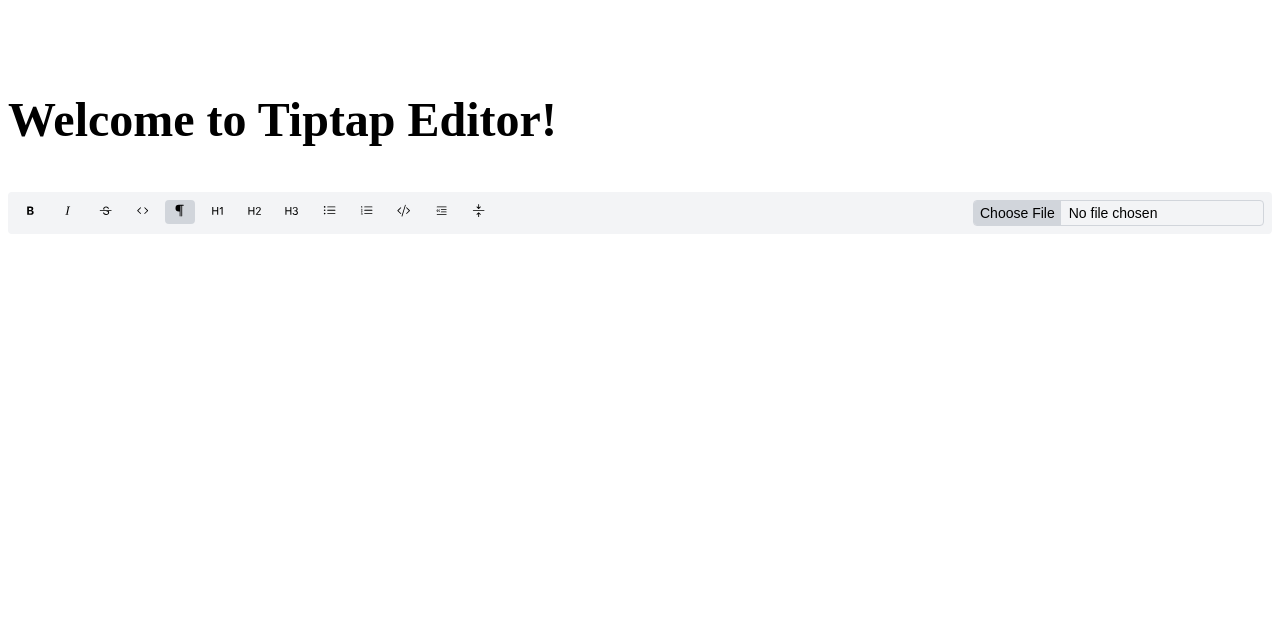
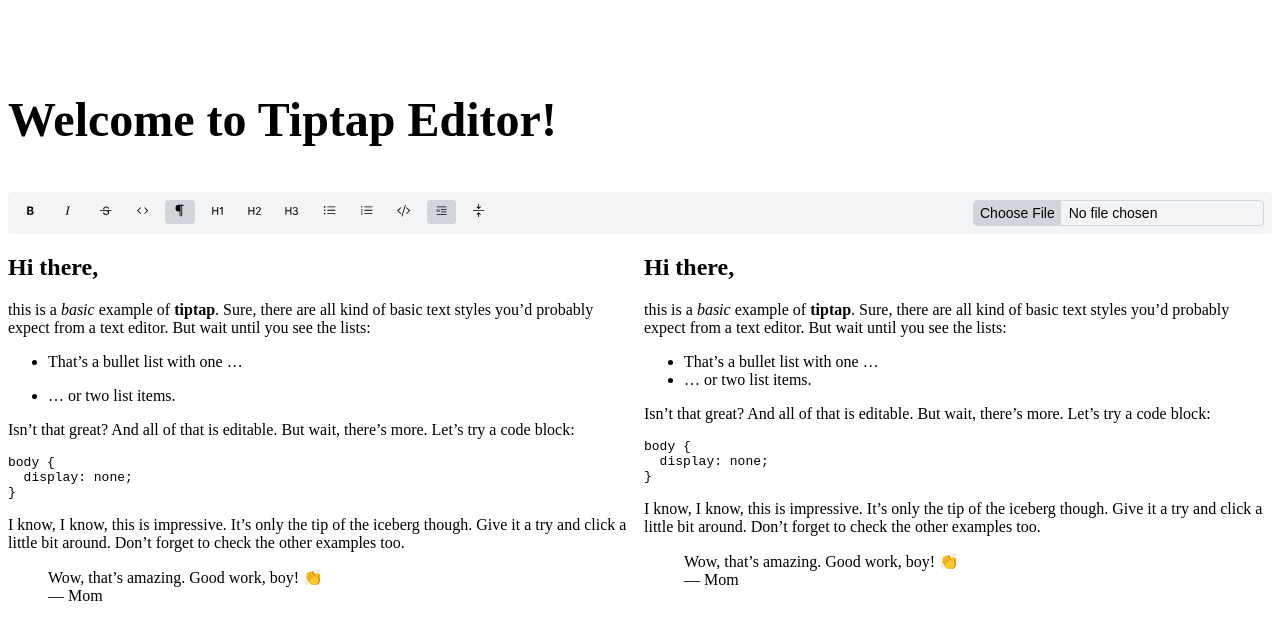
Before and after one commit to danjsillva/learning-tiptap-editor, a Next.js app: page / in a window 1280 px wide. Shown: the top 640 px of the page. Built offline with nearby package versions, Linux system fonts and the light colour scheme.

Commit message:
feat: added content preview

```diff
--- a/src/components/Editor.tsx
+++ b/src/components/Editor.tsx
@@ -52,17 +52,22 @@
     `;
 
 const Editor = () => {
-  const [fileContent, setFileContent] = useState<String>("");
+  const [fileContent, setFileContent] = useState<String>(exampleContent);
+  const [previewContent, setPreviewContent] = useState<String>(exampleContent);
 
   useEffect(() => {
     if (editor) {
       editor.commands.setContent(fileContent);
+      setPreviewContent(fileContent);
     }
   }, [fileContent]);
 
   const editor = useEditor({
     extensions: [StarterKit],
-    content: exampleContent,
+    content: fileContent,
+    onUpdate: ({ editor }) => {
+      setPreviewContent(editor.getHTML());
+    },
   });
 
   if (!editor) {
@@ -177,7 +182,14 @@
         <FileUploader setFileContent={setFileContent} />
       </section>
 
-      <EditorContent editor={editor} />
+      <section className="flex justify-betwee">
+        <EditorContent editor={editor} className="max-w-[50%] mr-1" />
+
+        <div
+          dangerouslySetInnerHTML={{ __html: previewContent }}
+          className="max-w-[50%] ml-1"
+        />
+      </section>
     </>
   );
 };
--- a/src/styles/globals.css
+++ b/src/styles/globals.css
@@ -2,6 +2,10 @@
 @tailwind components;
 @tailwind utilities;
 
+*:focus {
+  outline: none;
+}
+
 button {
   border: none;
 }
```
